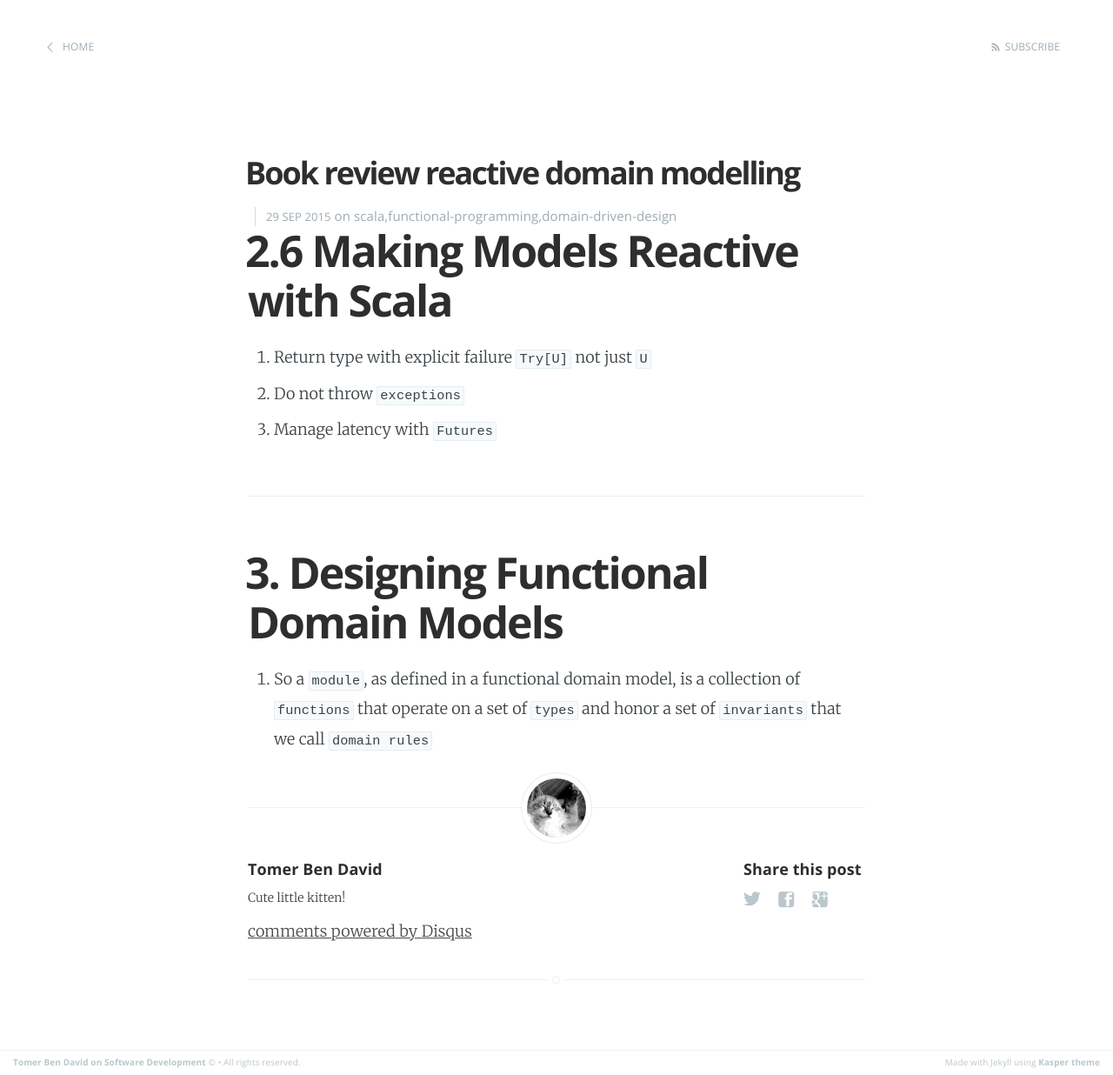
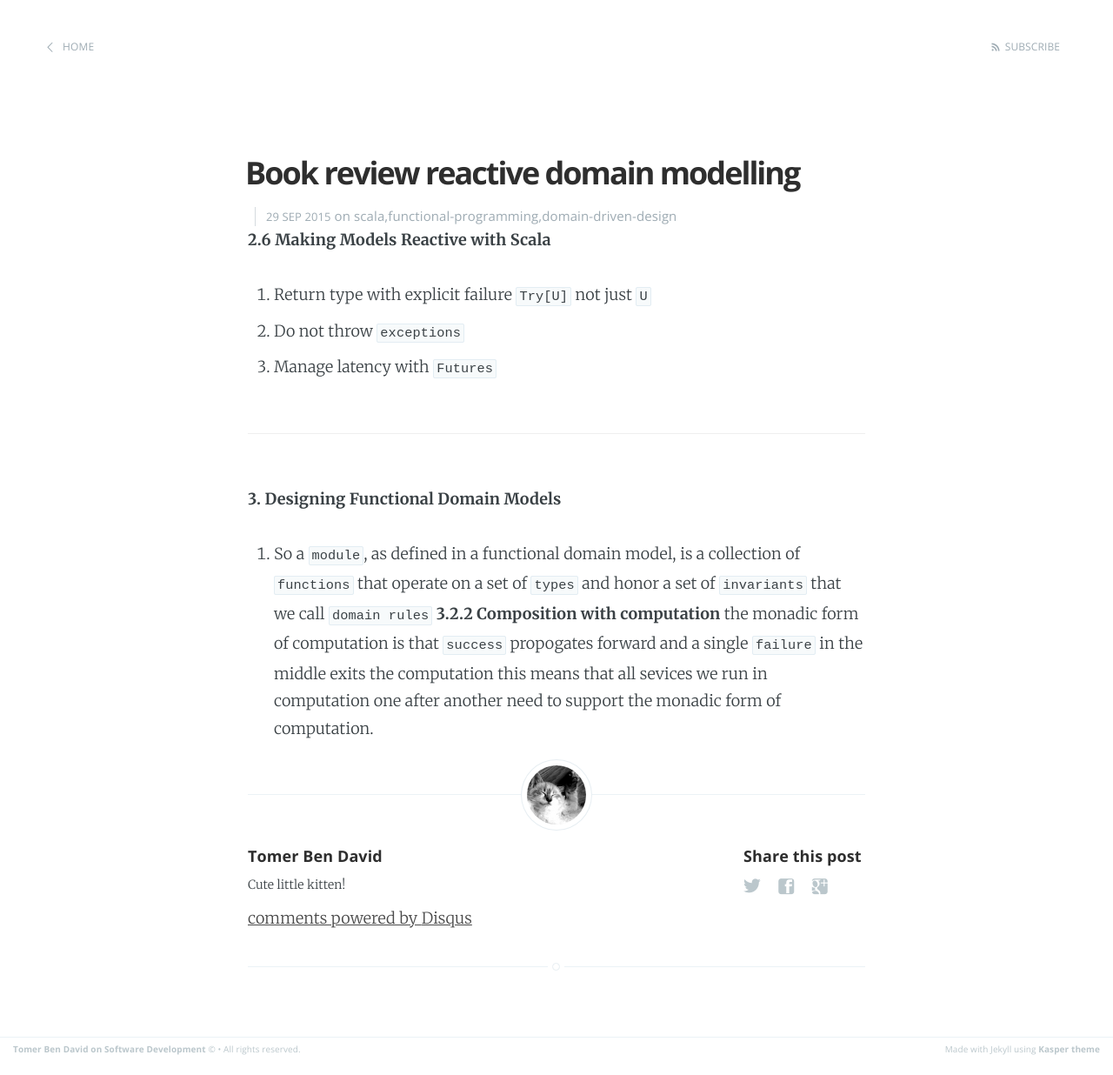
Before and after one commit to tomer-ben-david/tomer-ben-david.github.io.jekyll, a Jekyll site: the page built from _posts/2015-09-25-book-review-summary-reactive-domain-modelling.markdown, in a window 1280 px wide. Shown: the whole page at 87% size. Built offline with Jekyll 4.4.1, drawn with Linux system fonts in a browser that asks for light colours; Markdown is read by kramdown in place of the engine named in the settings; comment, search, counter and statistics services are not loaded.

Commit message:
+3.2.2 monadic form of computation.

```diff
--- a/_posts/2015-09-25-book-review-summary-reactive-domain-modelling.markdown
+++ b/_posts/2015-09-25-book-review-summary-reactive-domain-modelling.markdown
@@ -5,7 +5,7 @@ date:   2015-09-29 22:18:00
 categories: scala,functional-programming,domain-driven-design
 comments: true
 ---
-# 2.6 Making Models Reactive with Scala
+**2.6 Making Models Reactive with Scala**
 
 1. Return type with explicit failure `Try[U]` not just `U`
 1. Do not throw `exceptions`
@@ -13,6 +13,7 @@ comments: true
 
 ---
 
-# 3. Designing Functional Domain Models
+**3. Designing Functional Domain Models**
 1. So a `module`, as defined in a functional domain model, is a collection of `functions` that
    operate on a set of `types` and honor a set of `invariants` that we call `domain rules`
+**3.2.2 Composition with computation** the monadic form of computation is that `success` propogates forward and a single `failure` in the middle exits the computation this means that all sevices we run in computation one after another need to support the monadic form of computation.
```
